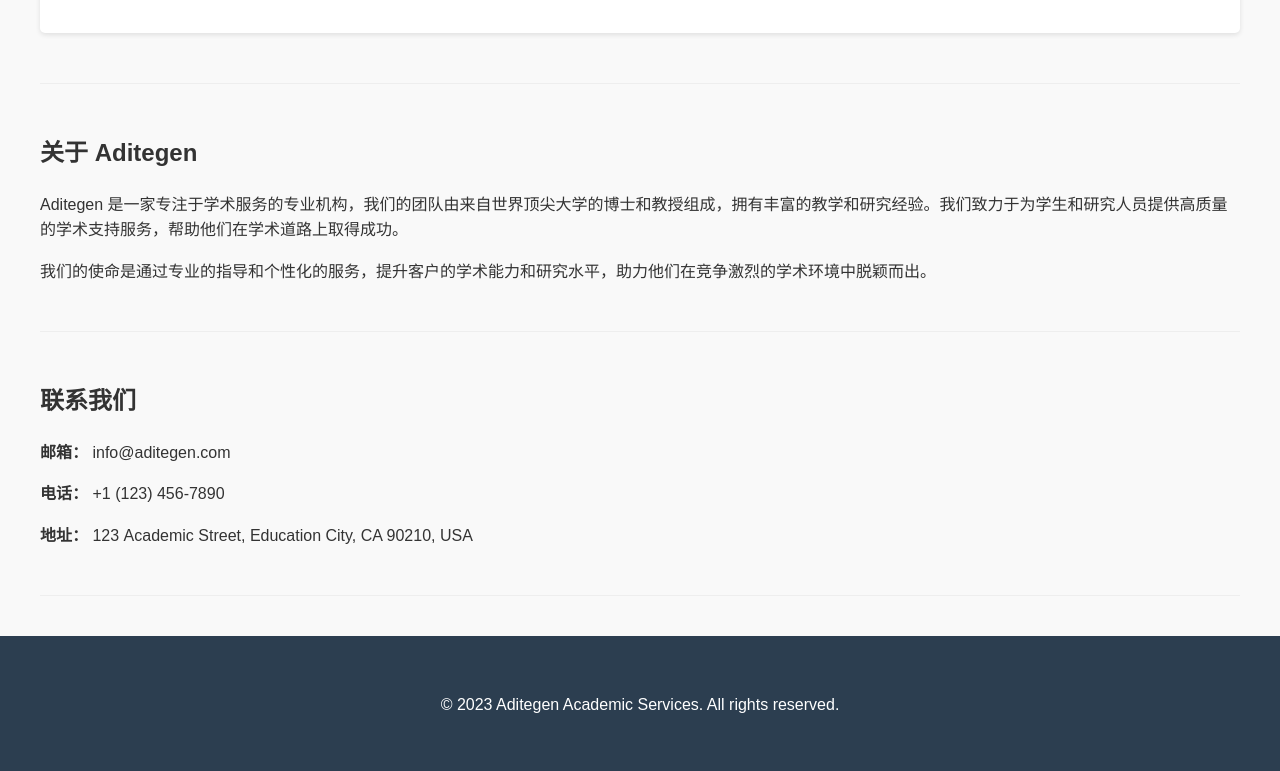
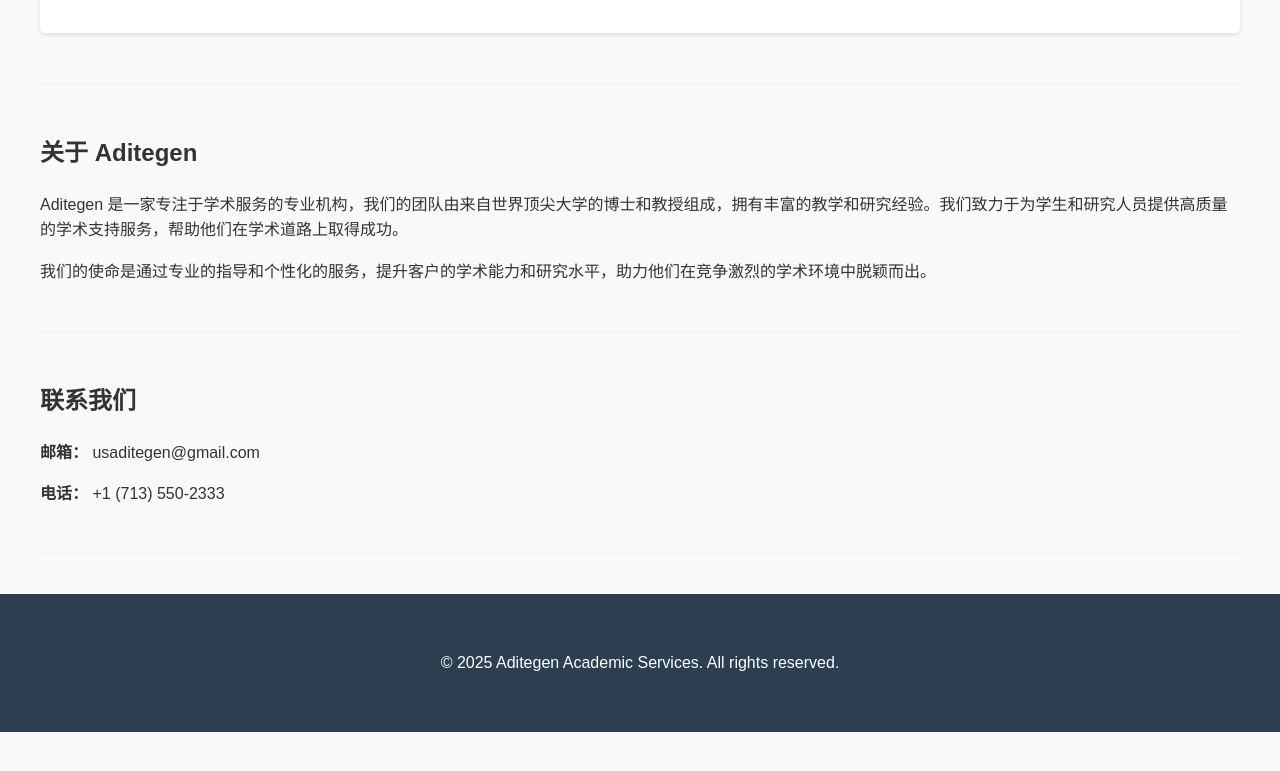
Before and after one commit to aditegen/aditegen.github.io, a plain HTML site: page index.html in a window 1280 px wide. Shown: the part 2854-3625 px from the top of the page. After the commit the page ends 3586 px from the top, so only its background shows below. Drawn offline with Linux system fonts and the light colour scheme.

Commit message:
Update index.html

```diff
--- a/index.html
+++ b/index.html
@@ -209,16 +209,16 @@
         <section id="contact">
             <h2>联系我们</h2>
             <div class="contact-info">
-                <p><strong>邮箱：</strong> info@aditegen.com</p>
-                <p><strong>电话：</strong> +1 (123) 456-7890</p>
-                <p><strong>地址：</strong> 123 Academic Street, Education City, CA 90210, USA</p>
+                <p><strong>邮箱：</strong> usaditegen@gmail.com</p>
+                <p><strong>电话：</strong> +1 (713) 550-2333</p>
+
             </div>
         </section>
     </div>
 
     <footer>
         <div class="container">
-            <p>&copy; 2023 Aditegen Academic Services. All rights reserved.</p>
+            <p>&copy; 2025 Aditegen Academic Services. All rights reserved.</p>
         </div>
     </footer>
 </body>
```
